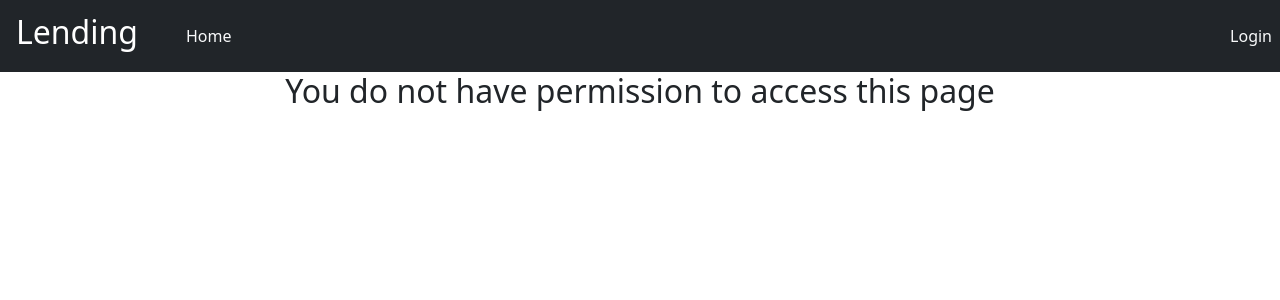
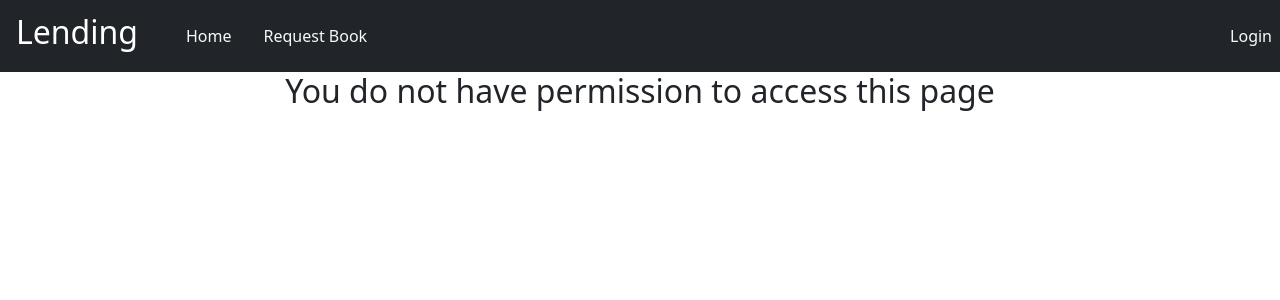
Before and after one commit to eileenkopp/online-library, a Django app: page /lending/add/ in a window 1280 px wide. Shown: the top 300 px of the page. Run offline with Django 5.2, Linux system fonts and the light colour scheme; some libraries are stand-ins or nearby versions.

Commit message:
implimented a form for requesting a book from the librarian, which allows the user to select an in-stock book from a dropdown menu.

```diff
--- a/book_site/urls.py
+++ b/book_site/urls.py
@@ -22,6 +22,8 @@ from django.contrib.auth import views as auth_views
 from django.contrib.auth import logout
 from django.conf.urls.static import static
 from django.conf import settings
+
+from lending import views
 from lending.views import profile_view, profile_update
 
 def force_google_redirect(request):
@@ -40,7 +42,9 @@ urlpatterns = [
     path('force-login/', force_google_redirect, name='force-google-login'),
     path('logout/', auth_views.LogoutView.as_view(next_page='/lending/login/'), name='logout'),
     path('profile/', profile_view, name='profile'),
-    path('profile/update/', profile_update, name='profile_update')
+    path('profile/update/', profile_update, name='profile_update'),
+    path('request/', views.request_book, name='request_book'),
+
 ]
 
 urlpatterns += static(settings.MEDIA_URL, document_root=settings.MEDIA_ROOT)
--- a/lending/forms.py
+++ b/lending/forms.py
@@ -1,5 +1,5 @@
 from django import forms
-from .models import Book
+from .models import Book, Request
 from .models import Profile
 from .models import Collection
 
@@ -43,3 +43,13 @@ class CollectionForm(forms.ModelForm):
             # Hide private field for non-staff users
             self.fields['private'].widget = forms.HiddenInput()
             self.fields['private'].initial = False
+
+class RequestForm(forms.ModelForm):
+    class Meta:
+        model = Request
+        fields = ['requested_book']
+
+    def __init__(self, *args, **kwargs):
+        user = kwargs.pop("user", None)
+        super().__init__(*args, **kwargs)
+        self.fields['requested_book'].queryset = Book.objects.filter(in_stock=True)
--- a/lending/models.py
+++ b/lending/models.py
@@ -32,3 +32,4 @@ class Collection(models.Model):
 class Request(models.Model):
     requester = models.ForeignKey(User, on_delete=models.CASCADE, related_name="requested_books")
     requested_book = models.ForeignKey(Book, on_delete=models.CASCADE, related_name="requests")
+    requested_at = models.DateTimeField(auto_now_add=True)
--- a/lending/templates/lending/base.html
+++ b/lending/templates/lending/base.html
@@ -19,6 +19,9 @@
             <ul class="nav nav-pills nav-fill">
                 <li class="nav-item">
                     <a class="nav-link text-light" href="{% url 'lending:index' %}">Home</a>
+                </li>
+                <li class="nav-item">
+                    <a class="nav-link text-light" href="{% url 'lending:request_book' %}">Request Book</a>
                 </li>
                 {% if user.is_staff %}
                 <li class="nav-item">
--- a/lending/urls.py
+++ b/lending/urls.py
@@ -15,4 +15,6 @@ urlpatterns = [
     path('profile/update/', profile_update, name='profile_update'),
     path('book/<int:pk>/edit/', views.edit_book, name='edit_book'),
     path('collection/create/', views.create_collection, name='create_collection'),
+    path('request/', views.request_book, name='request_book'),
+
 ]
--- a/lending/views.py
+++ b/lending/views.py
@@ -4,7 +4,7 @@ from django.views.generic.base import TemplateView
 from django.shortcuts import redirect
 from django.http import HttpResponseForbidden
 from .models import Profile
-from .forms import ProfileForm, CollectionForm
+from .forms import ProfileForm, CollectionForm, RequestForm
 from django.contrib.auth.models import User
 
 
@@ -97,3 +97,16 @@ def create_collection(request):
         form = CollectionForm(user_is_staff=request.user.is_staff)
 
     return render(request, 'lending/create_collection.html', {'form': form})
+
+@login_required
+def request_book(request):
+    if request.method == 'POST':
+        form = RequestForm(request.POST, user=request.user)
+        if form.is_valid():
+            book_request = form.save(commit=False)
+            book_request.requester = request.user
+            book_request.save()
+            return redirect('lending:index')
+    else:
+        form = RequestForm(user=request.user)
+    return render(request, 'lending/request_book.html', {'form': form})
```
Also changed, not shown: lending/templates/lending/request_book.html (added, +14 -0 lines).
